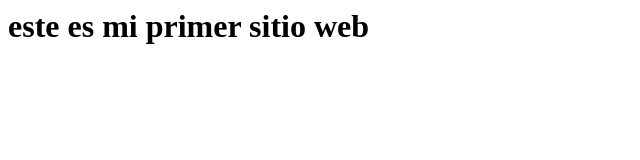
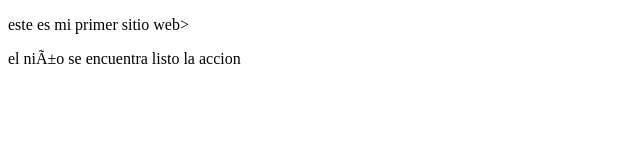
Before and after one commit to johanperdomo2004/adso_2644590, a plain HTML site: page index.html in a window 1280 px wide. Shown: the whole page, without its empty margins (0-640 px from the left). Drawn offline with Linux system fonts and the light colour scheme.

Commit message:
inicializacion repositorio

```diff
--- a/index.html
+++ b/index.html
@@ -1,9 +1,13 @@
-<html>
+<!DOCTYPE html>
+<html lang="es">
     <head>
-    </head>
+        <meta charset="UFT-8">
+        <meta name="viewport" content="width=device-witch, initial-scale=1.0">
+        <title>mi primer sitio web</title></title>
+     </head>
     <body>
-        <h1>
-            este es mi primer sitio web
-        </h1>
+            <p>este es mi primer sitio web><p>
+             <p>el niño se encuentra listo la accion</p>
+
     </body>
 </html>
```
